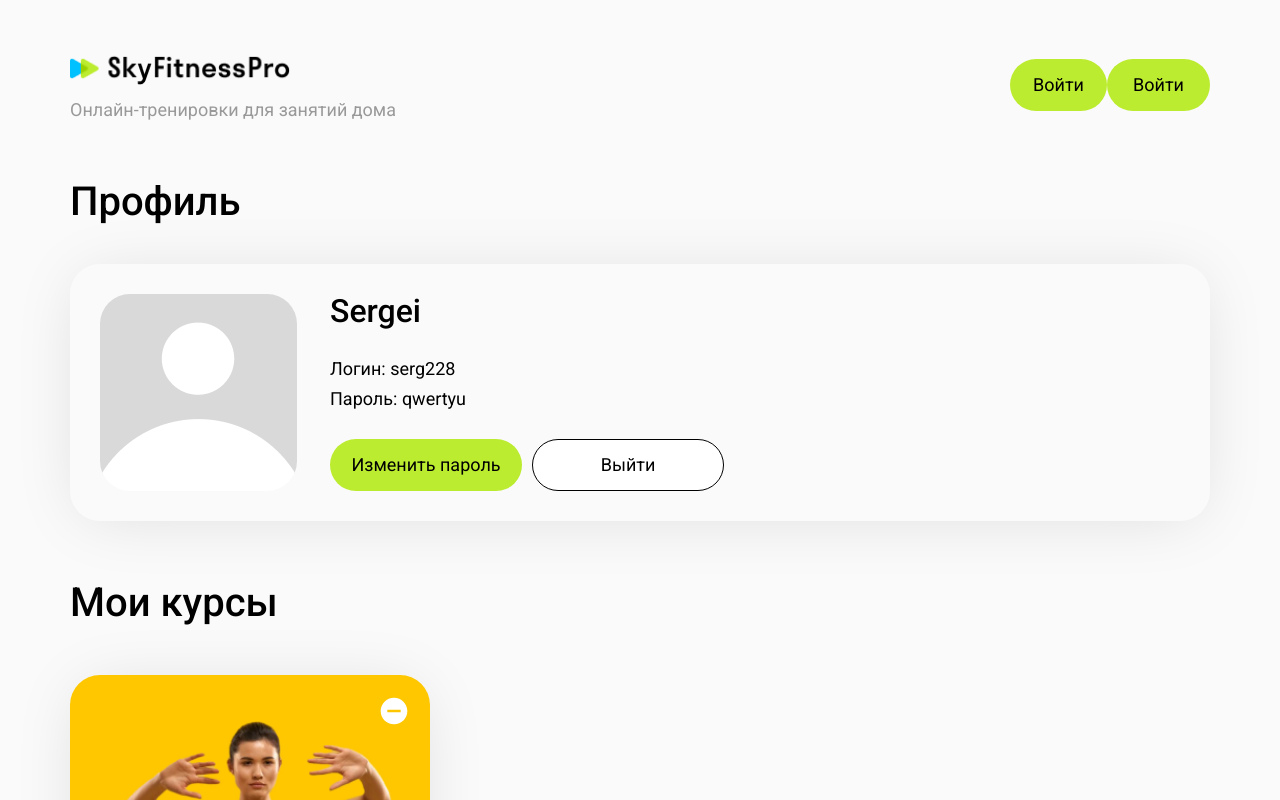
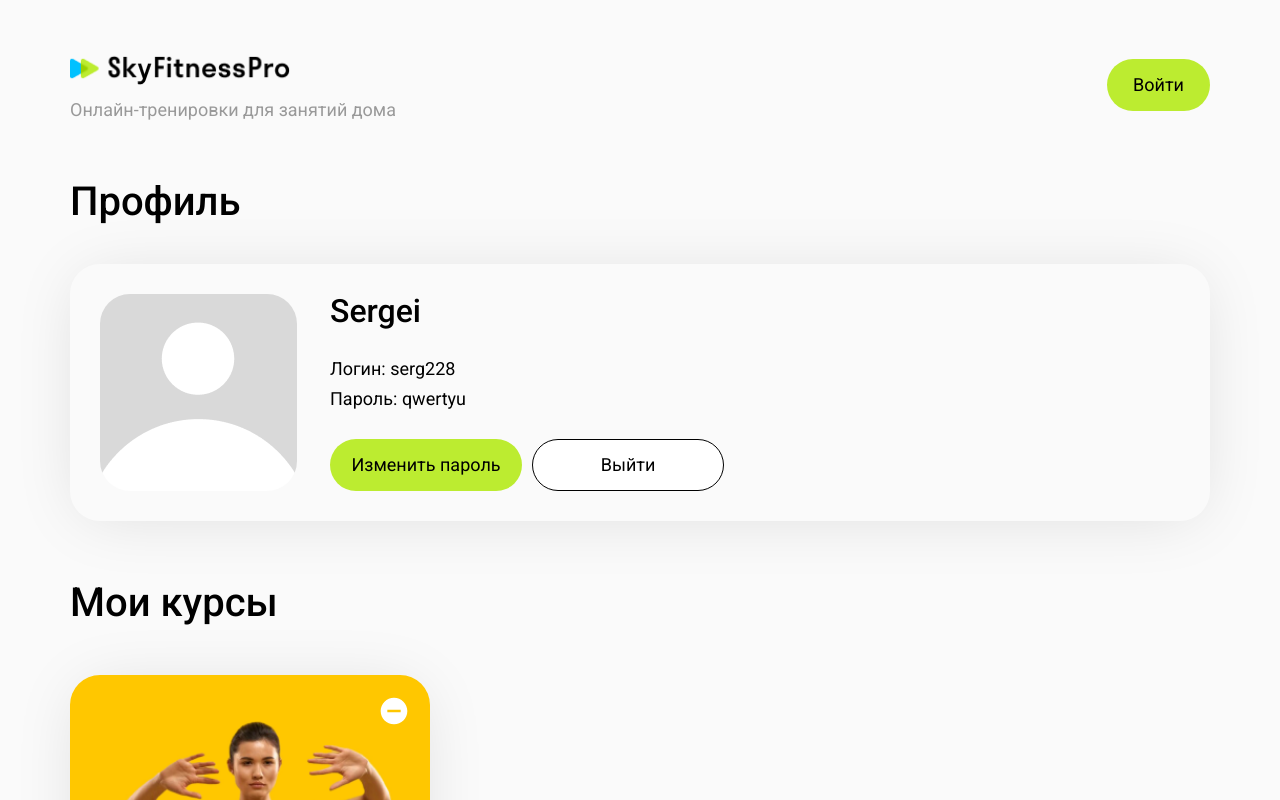
Before and after one commit to Fnami51/SkyProFitnes, a React (Vite) app in the folder sky-pro-fitnes/: page / in a window 1280 px wide. Shown: the top 800 px of the page. Built offline with nearby package versions, Linux system fonts and the light colour scheme.

Commit message:
fix header sign in button

```diff
--- a/sky-pro-fitnes/src/components/Header.tsx
+++ b/sky-pro-fitnes/src/components/Header.tsx
@@ -23,9 +23,9 @@ function Header({ onLoginClick }: HeaderProps) {
       </div>
       <div className='flex justify-end items-center w-[200px]'>
         {forTest ? (
-          <button className='w-[103px] h-[52px] rounded-btnRad bg-green mobile:h-[36px]'>
-            <p className='text-black font-roboto text-[18px] font-normal leading-[19.8px]'>Войти</p>
-          </button>
+          <Button onClick={onLoginClick} variant="primary" className="w-[103px] h-[52px]">
+            Войти
+          </Button>
         ) : (
           <div className='flex items-center h-[50px] gap-[14px]'>
             <img src={url_img !== "" ? url_img : '/images/profil_no-img.png'} className="w-[46px] h-[46px] rounded-[50px] p-[4px]" />
@@ -37,9 +37,7 @@ function Header({ onLoginClick }: HeaderProps) {
             </button>
           </div>
         )}
-        <Button onClick={onLoginClick} variant="primary" className="w-[103px] h-[52px]">
-          Войти
-        </Button>
+
       </div>
 
     </header>
```
